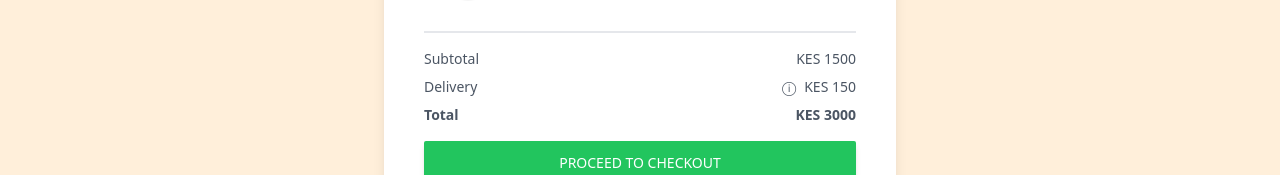
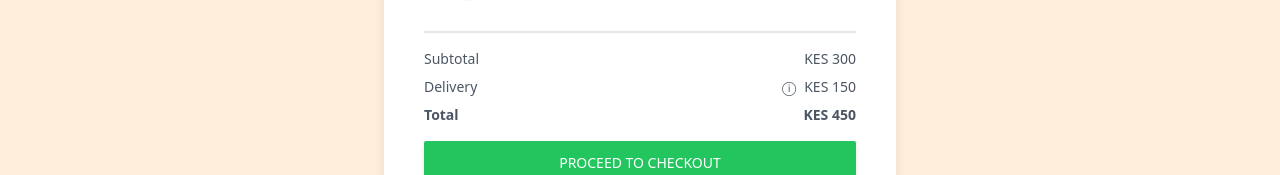
Before and after one commit to EdwinWalela/fastfood, a React (Create React App) app: page /cart in a window 1280 px wide. Shown: the part 303-478 px from the top of the page. Built offline with nearby package versions, Linux system fonts and the light colour scheme.

Commit message:
calculate order summary

```diff
--- a/src/pages/Cart/summary.tsx
+++ b/src/pages/Cart/summary.tsx
@@ -1,26 +1,38 @@
-const OrderSummary = () =>{
+import { useAppSelector } from '../../store/hooks';
+
+const OrderSummary = () => {
+	const cart = useAppSelector((state) => state.cart.items);
+	let subTotal = 0;
+	const deliveryCost = 150;
+
+	for (const item of cart) {
+		subTotal += item.item.price * item.quantity;
+	}
+
+	const total = subTotal + deliveryCost;
+
 	return (
 		<>
 			<div className="text-sm my-4 text-gray-600">
 				<div className="flex my-2">
 					<p className="flex-1">Subtotal</p>
-          <p>KES 1500</p>
+					<p>KES {subTotal}</p>
 				</div>
 				<div className="flex my-2">
 					<p className="flex-1">Delivery</p>
 					<span className="mx-2 cursor-pointer">&#9432;</span>
-          <p>KES 150</p>
+					<p>KES {deliveryCost}</p>
 				</div>
 				<div className="flex font-bold my-2">
 					<p className="flex-1">Total</p>
-          <p>KES 3000</p>
+					<p>KES {total}</p>
 				</div>
 			</div>
 			<button className="bg-green-500 text-white text-sm font-medium px-4 py-3 rounded-sm shadow-md mx-auto w-full my-2 block">
 				PROCEED TO CHECKOUT
 			</button>
 		</>
-  )
-}
+	);
+};
 
 export default OrderSummary;
```
Lines whose indentation alone changed are shown as unchanged.
